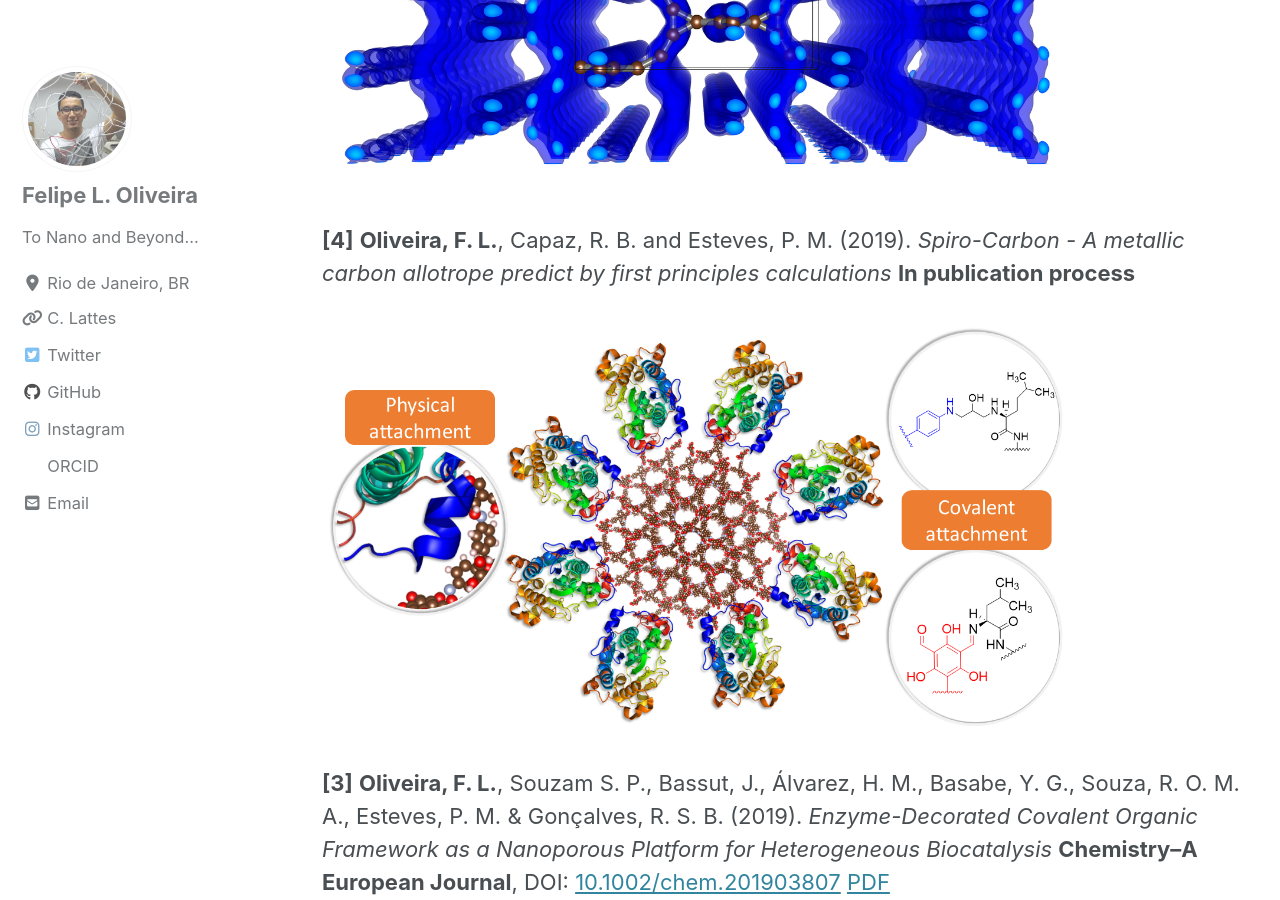
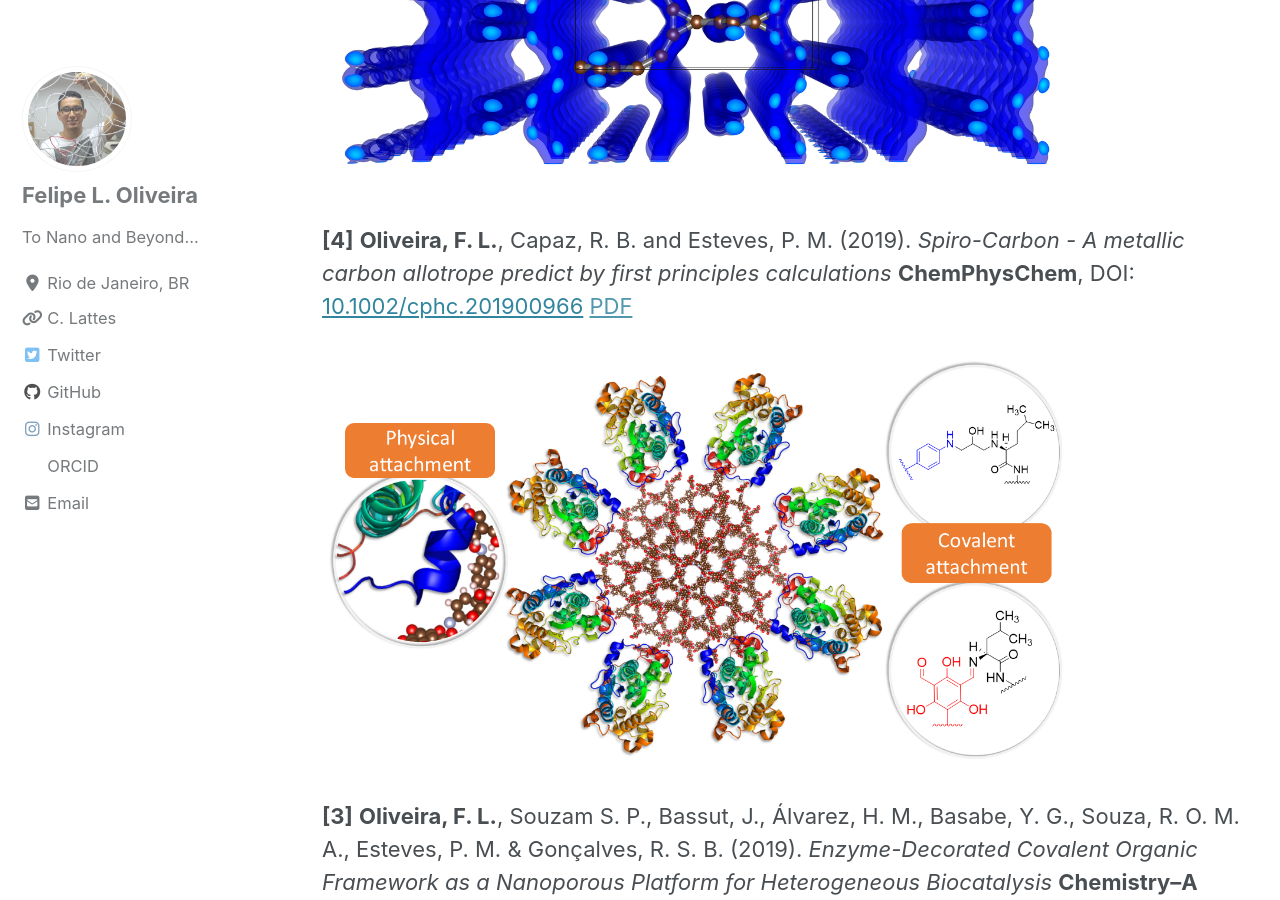
Before and after one commit to lipelopesoliveira/lipelopesoliveira.github.io, a Jekyll site: the page built from _pages/publications.md, in a window 1280 px wide and 900 px high, scrolled down 328 px. Built offline with Jekyll 4.4.1, drawn with Linux system fonts in a browser that asks for light colours; cached includes are drawn as plain includes; nearby versions of some CDN libraries.

Commit message:
Update publications.md

```diff
--- a/_pages/publications.md
+++ b/_pages/publications.md
@@ -8,7 +8,7 @@ classes: wide
 
 <img src="{{ site.url }}{{ site.baseurl }}/images/publications/TOC_4.png" alt="Table of contents 4" width="80%" height="80%">
 
-**[4]** **Oliveira, F. L.**, Capaz, R. B. and Esteves, P. M. (2019). *Spiro-Carbon - A metallic carbon allotrope predict by first principles calculations* **In publication process**
+**[4]** **Oliveira, F. L.**, Capaz, R. B. and Esteves, P. M. (2019). *Spiro-Carbon - A metallic carbon allotrope predict by first principles calculations* **ChemPhysChem**, DOI: [10.1002/cphc.201900966](https://doi.org/10.1002/cphc.201900966) [PDF]()
 
 <img src="{{ site.url }}{{ site.baseurl }}/images/publications/TOC_3.png" alt="Table of contents 3" width="80%" height="80%">
 
```
